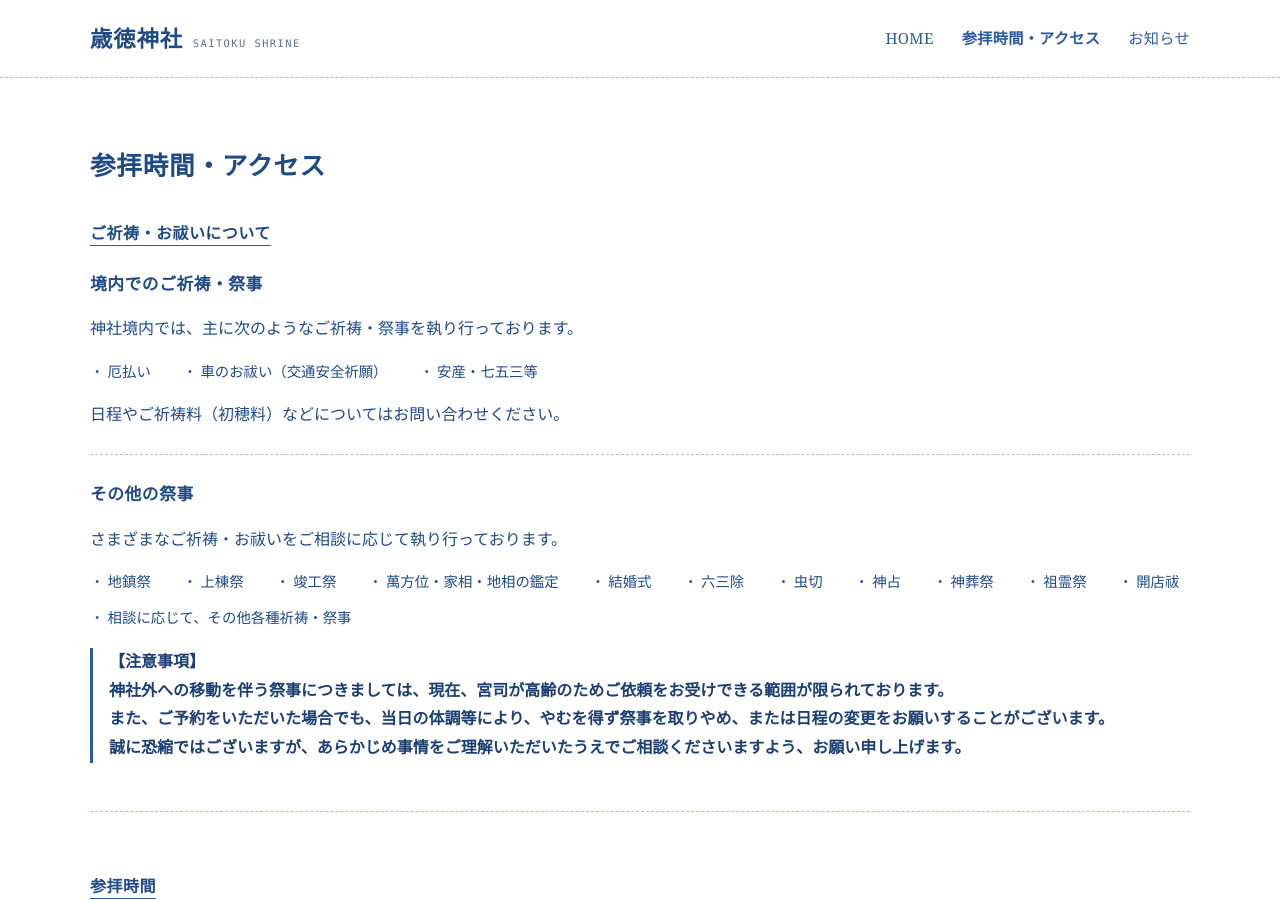
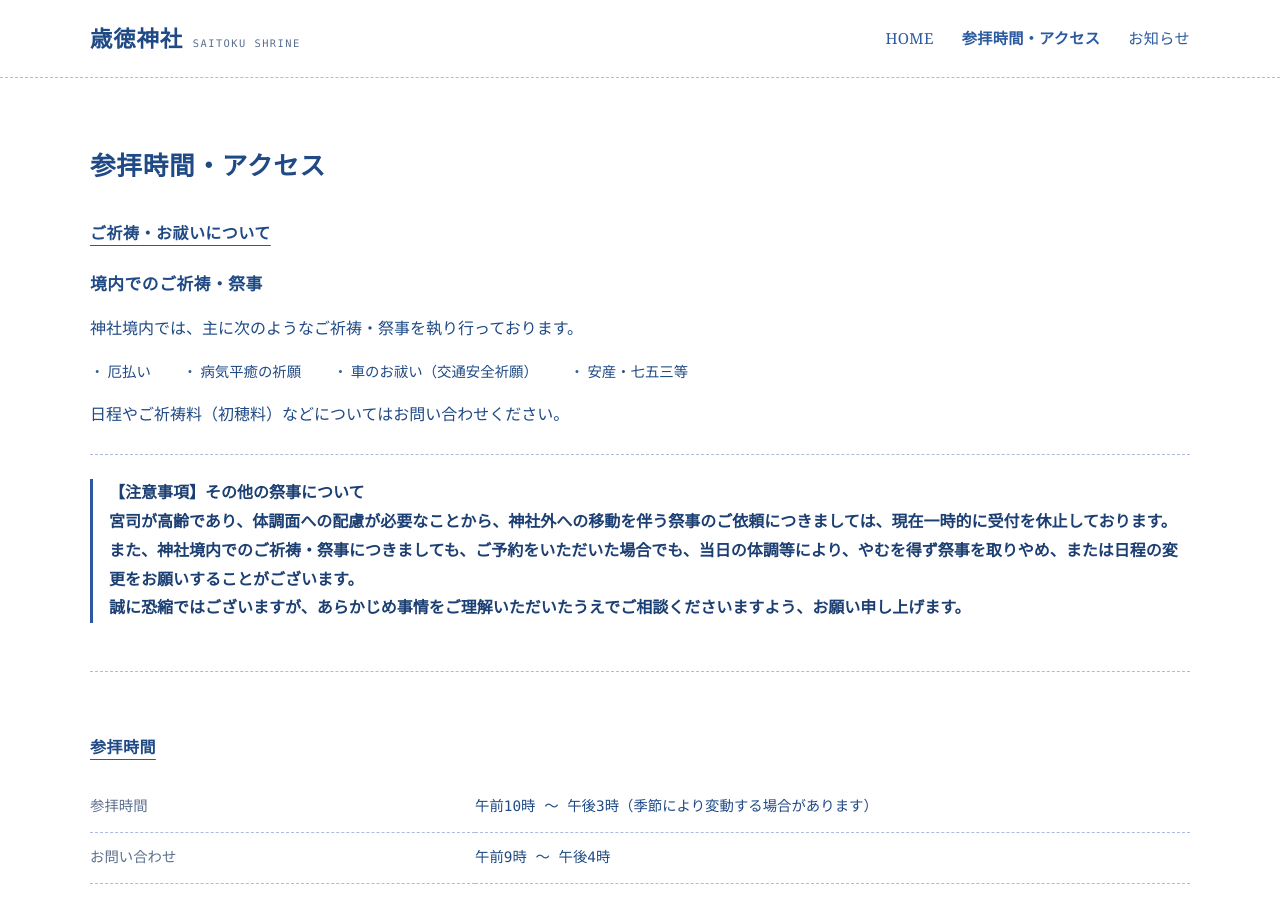
Before and after one commit to shrine31109-coder/saitoku-shrine_hp, a Jekyll site: the page built from access.md, in a window 1280 px wide and 900 px high. Built offline with Jekyll 4.4.1, drawn with Linux system fonts in a browser that asks for light colours.

Commit message:
Update prayer services and ceremony availability guidance

```diff
--- a/access.md
+++ b/access.md
@@ -16,6 +16,7 @@ description: "栃木県宇都宮市富士見ヶ丘にある歳徳神社の参拝
 
   <ul class="rite-list">
     <li>厄払い</li>
+    <li>病気平癒の祈願</li>
     <li>車のお祓い（交通安全祈願）</li>
     <li>安産・七五三等</li>
   </ul>
@@ -26,33 +27,12 @@ description: "栃木県宇都宮市富士見ヶ丘にある歳徳神社の参拝
 
   <hr class="thin">
 
-  <h3>その他の祭事</h3>
-
-  <p>
-    さまざまなご祈祷・お祓いをご相談に応じて執り行っております。
-  </p>
-
-  <ul class="rite-list">
-    <li>地鎮祭</li>
-    <li>上棟祭</li>
-    <li>竣工祭</li>
-    <li>萬方位・家相・地相の鑑定</li>
-    <li>結婚式</li>
-    <li>六三除</li>
-    <li>虫切</li>
-    <li>神占</li>
-    <li>神葬祭</li>
-    <li>祖霊祭</li>
-    <li>開店祓</li>
-    <li>相談に応じて、その他各種祈祷・祭事</li>
-  </ul>
-
   <p class="rites-note">
-    【注意事項】
+    【注意事項】その他の祭事について
     <br>
-    神社外への移動を伴う祭事につきましては、現在、宮司が高齢のためご依頼をお受けできる範囲が限られております。
+    宮司が高齢であり、体調面への配慮が必要なことから、神社外への移動を伴う祭事のご依頼につきましては、現在一時的に受付を休止しております。
     <br>
-    また、ご予約をいただいた場合でも、当日の体調等により、やむを得ず祭事を取りやめ、または日程の変更をお願いすることがございます。
+    また、神社境内でのご祈祷・祭事につきましても、ご予約をいただいた場合でも、当日の体調等により、やむを得ず祭事を取りやめ、または日程の変更をお願いすることがございます。
     <br>
     誠に恐縮ではございますが、あらかじめ事情をご理解いただいたうえでご相談くださいますよう、お願い申し上げます。
   </p>
```
